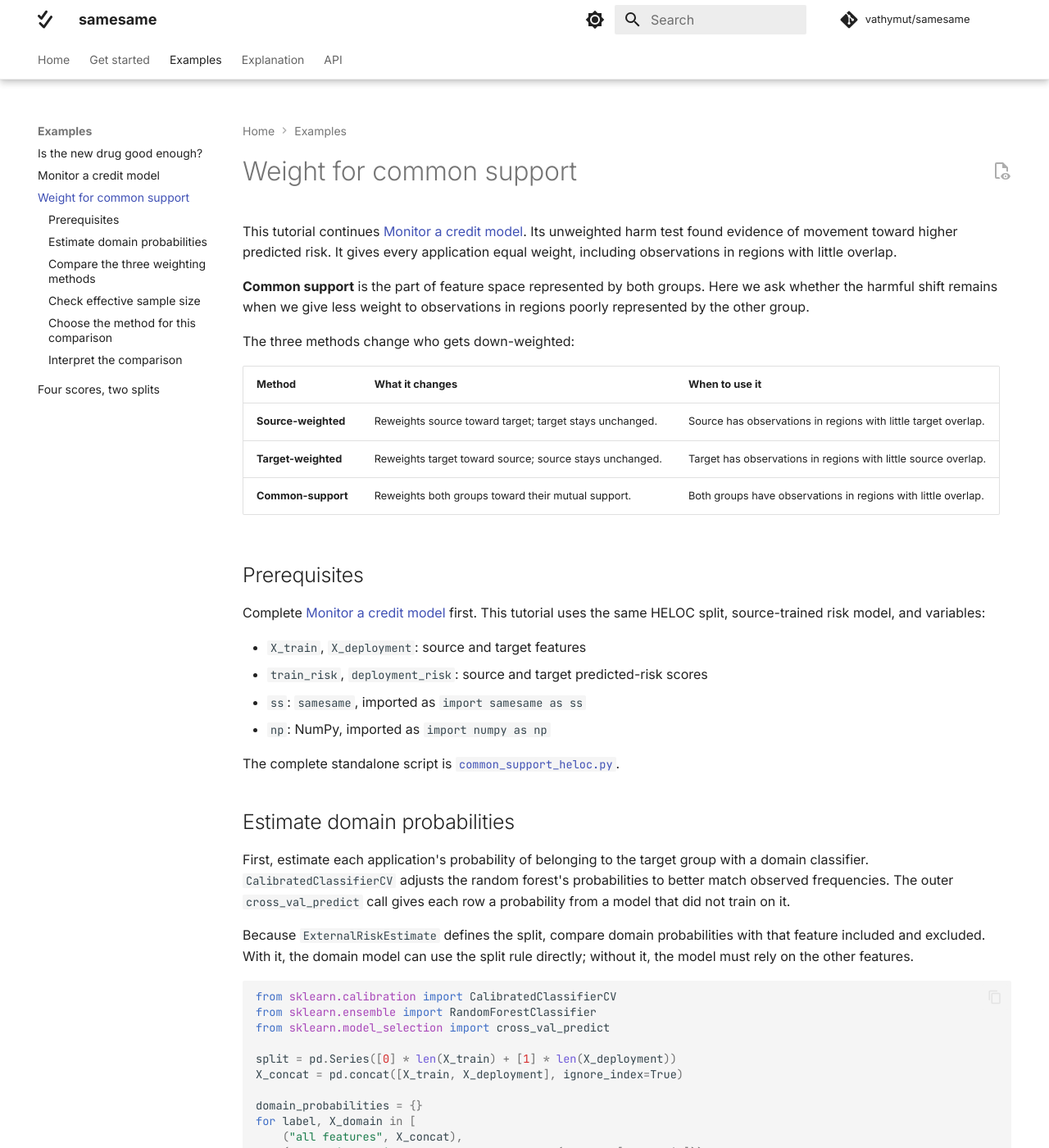
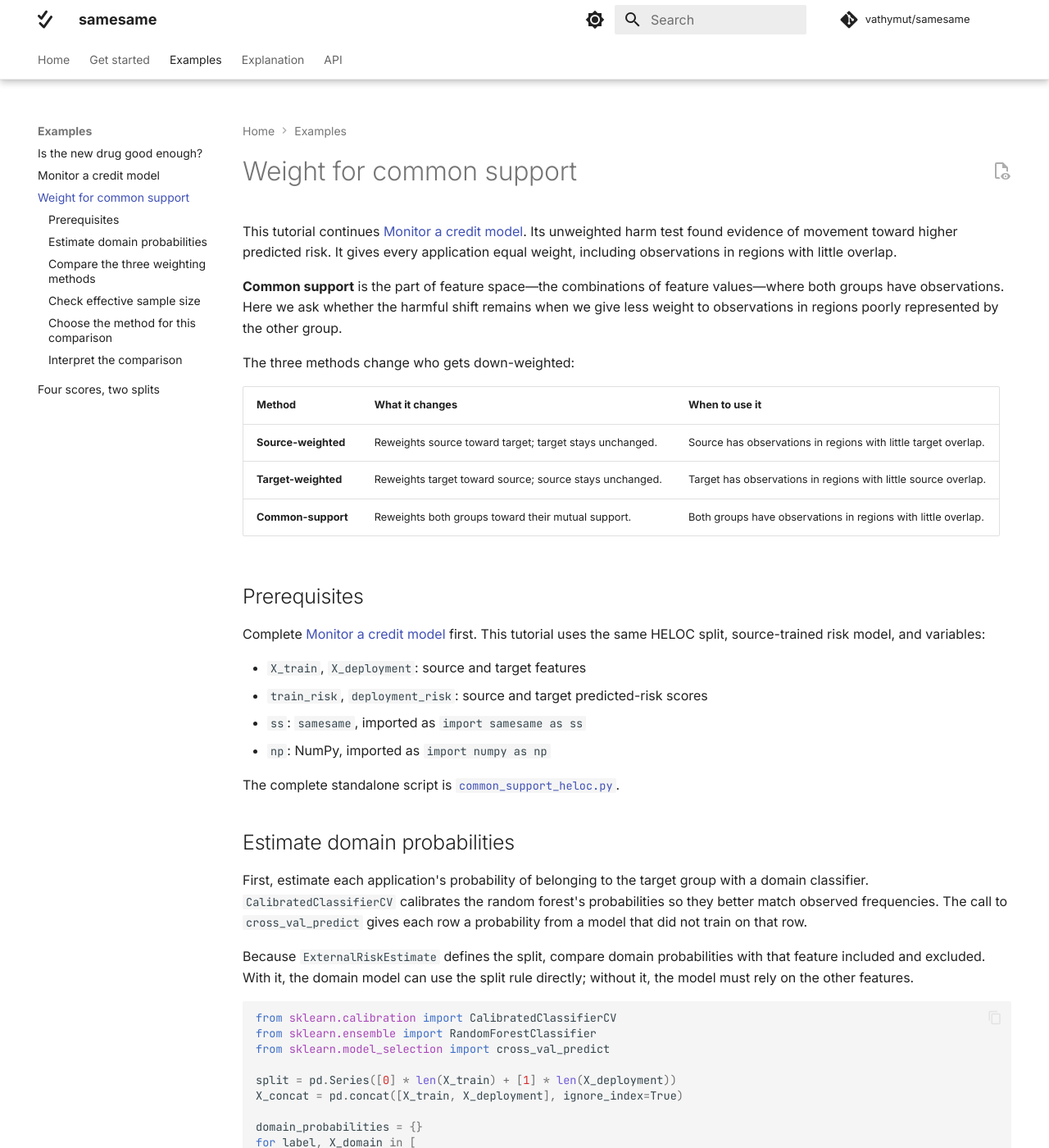
Before and after one commit to vathymut/samesame, an MkDocs documentation site: the page built from docs/examples/credit/weight-for-common-support.md, in a window 1280 px wide and 1400 px high. Shown: the whole window at 82% size. Built offline with MkDocs 1.6.1 and Material for MkDocs 9.7.7, drawn with Linux system fonts in a browser that asks for light colours; comment, search, counter and statistics services are not loaded.

```diff
--- a/docs/api/weighting.md
+++ b/docs/api/weighting.md
@@ -1,9 +1,9 @@
 # Weighting API
 
 Use `source` for the reference sample and `target` for the sample under review.
-Common support is the part of feature space where both groups have observations.
-Reweighting changes how much each observation counts. It cannot create
-overlap the data do not contain.
+Common support is the part of feature space—the combinations of feature
+values—where both samples have observations. Reweighting changes how much each
+observation counts; it cannot create overlap the data do not contain.
 
 Worked example: [Weight for common support](../examples/credit/weight-for-common-support.md).
 
--- a/docs/examples/credit/monitor-credit.md
+++ b/docs/examples/credit/monitor-credit.md
@@ -130,4 +133,5 @@ lower confidence or higher prediction error. The split deliberately selects
 a riskier target group; it cannot show why risk differs or prove that model
 quality is unchanged.
 
-If a few low-overlap applications are driving that comparison, [Weight for common support](weight-for-common-support.md) is the next check.
+If the comparison is driven by applications in regions where the groups barely
+overlap, see [Weight for common support](weight-for-common-support.md).
--- a/docs/examples/credit/weight-for-common-support.md
+++ b/docs/examples/credit/weight-for-common-support.md
@@ -5,7 +5,8 @@ unweighted harm test found evidence of movement toward higher predicted risk.
 It gives every application equal weight, including observations in regions
 with little overlap.
 
-**Common support** is the part of feature space represented by both groups.
+**Common support** is the part of feature space—the combinations of feature
+values—where both groups have observations.
 Here we ask whether the harmful shift remains when we give less weight to
 observations in regions poorly represented by the other group.
 
@@ -33,10 +34,10 @@ The complete standalone script is
 ## Estimate domain probabilities
 
 First, estimate each application's probability of belonging to the target
-group with a domain classifier. `CalibratedClassifierCV` adjusts the random
-forest's probabilities to better match observed frequencies. The outer
-`cross_val_predict` call gives each row a probability from a model that did
-not train on it.
+group with a domain classifier. `CalibratedClassifierCV` calibrates the random
+forest's probabilities so they better match observed frequencies. The call to
+`cross_val_predict` gives each row a probability from a model that did not
+train on that row.
 
 Because `ExternalRiskEstimate` defines the split, compare domain probabilities
 with that feature included and excluded. With it, the domain model can use the
```
Also changed, not shown: other parts of docs/examples/credit/monitor-credit.md (+5 -2 lines), docs/examples/trials/check-drug-efficacy.md (+7 -6 lines), docs/examples/tutorials/get-started.md (+12 -12 lines), docs/explanation/benign-vs-harmful-shift.md (+3 -2 lines).
